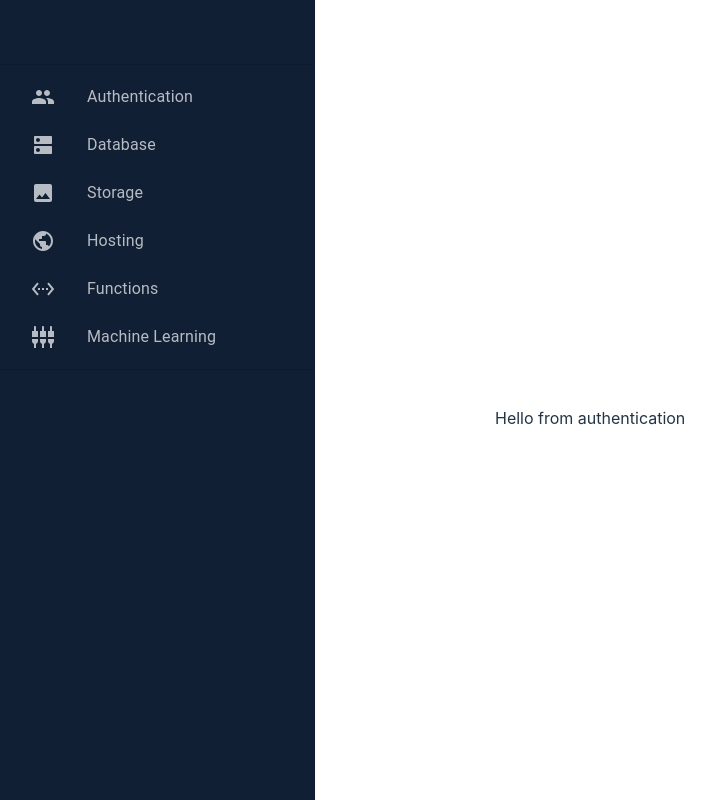
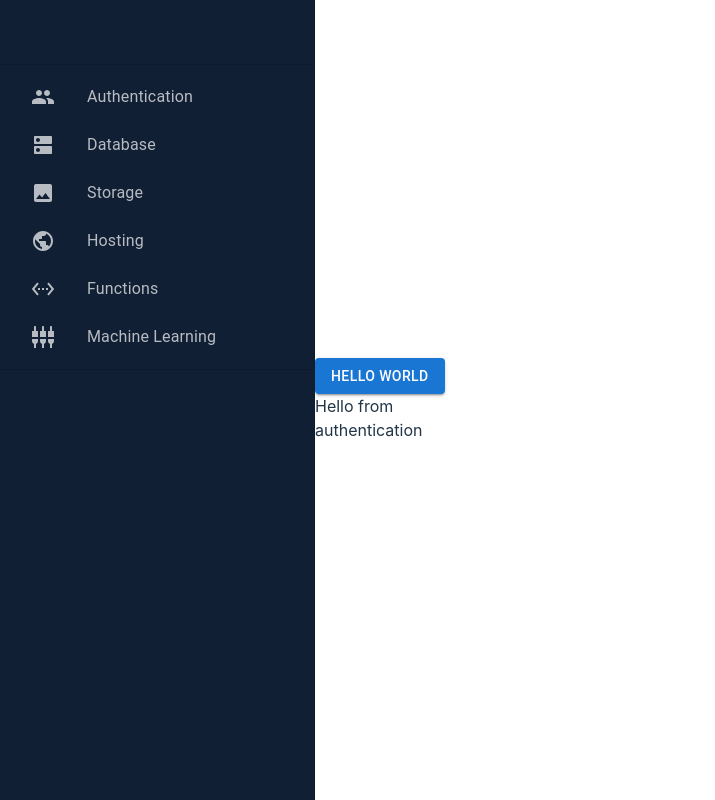
Before and after one commit to AlaaDuridi/muiDashboard, a React (Vite) app: page /authentication in a window 1280 px wide. Shown: the whole page, without its empty margins (5-720 px from the left). Built offline with nearby package versions, Linux system fonts and the light colour scheme.

Commit message:
grid & basic routing

```diff
--- a/src/App.tsx
+++ b/src/App.tsx
@@ -1,14 +1,19 @@
 import Button from "@mui/material/Button";
 import Navbar from "./components/Navbar/Navbar.tsx";
-import { Outlet } from "react-router-dom"; // Import Outlet from react-router-dom
+import { Outlet } from "react-router-dom"; // Import Outlet
+import Grid from "@mui/material/Grid";
 
 function App() {
   return (
-    <>
-      <Button variant="contained">Hello World</Button>
-      <Navbar />
-      <Outlet />
-    </>
+    <Grid container>
+      <Grid item>
+        <Navbar />
+      </Grid>
+      <Grid item xs>
+        <Button variant="contained">Hello World</Button>
+        <Outlet /> {/* Add this line to render the routed components */}
+      </Grid>
+    </Grid>
   );
 }
 
--- a/src/components/Navbar/Navbar.tsx
+++ b/src/components/Navbar/Navbar.tsx
@@ -10,7 +10,7 @@
 import { MAIN_NAVBAR_LIST_ITEMS } from "./consts/navbarListItems";
 
 import { NAV_BAR_STYLES } from "./styles.ts";
-import { useParams, useNavigate } from "react-router-dom";
+import { useNavigate } from "react-router-dom";
 
 const Navbar = () => {
   const navigate = useNavigate();
--- a/src/pages/Authentication/Authentication.tsx
+++ b/src/pages/Authentication/Authentication.tsx
@@ -1,5 +1,11 @@
+import Grid from "@mui/material/Grid";
+
 const Authentication = () => {
-  return <div style={{ marginLeft: "500px" }}>Hello from authentication</div>;
+  return (
+    <Grid item xs={8}>
+      Hello from authentication
+    </Grid>
+  );
 };
 
 export default Authentication;
--- a/src/pages/Database/Database.tsx
+++ b/src/pages/Database/Database.tsx
@@ -1,5 +1,11 @@
+import Grid from "@mui/material/Grid";
+
 const Database = () => {
-  return <div style={{ marginLeft: "500px" }}>Database</div>;
+  return (
+    <Grid item xs={8}>
+      Database
+    </Grid>
+  );
 };
 
 export default Database;
--- a/src/pages/Functions/Functions.tsx
+++ b/src/pages/Functions/Functions.tsx
@@ -1,5 +1,11 @@
+import Grid from "@mui/material/Grid";
+
 const Functions = () => {
-  return <div style={{ marginLeft: "500px" }}>Functions</div>;
+  return (
+    <Grid item xs={8}>
+      Functions
+    </Grid>
+  );
 };
 
 export default Functions;
--- a/src/pages/Hosting/Hosting.tsx
+++ b/src/pages/Hosting/Hosting.tsx
@@ -1,5 +1,11 @@
+import Grid from "@mui/material/Grid";
+
 const Hosting = () => {
-  return <div style={{ marginLeft: "500px" }}>Hosting</div>;
+  return (
+    <Grid item xs={8}>
+      Hosting
+    </Grid>
+  );
 };
 
 export default Hosting;
--- a/src/pages/MachineLearning/MachineLearning.tsx
+++ b/src/pages/MachineLearning/MachineLearning.tsx
@@ -1,5 +1,11 @@
+import Grid from "@mui/material/Grid";
+
 const MachineLearning = () => {
-  return <div style={{ marginLeft: "500px" }}>MachineLearning</div>;
+  return (
+    <Grid item xs={8}>
+      MachineLearning
+    </Grid>
+  );
 };
 
 export default MachineLearning;
--- a/src/pages/Storage/Storage.tsx
+++ b/src/pages/Storage/Storage.tsx
@@ -1,5 +1,11 @@
+import Grid from "@mui/material/Grid";
+
 const Storage = () => {
-  return <div style={{ marginLeft: "500px" }}>storage</div>;
+  return (
+    <Grid item xs={8}>
+      storage
+    </Grid>
+  );
 };
 
 export default Storage;
```
